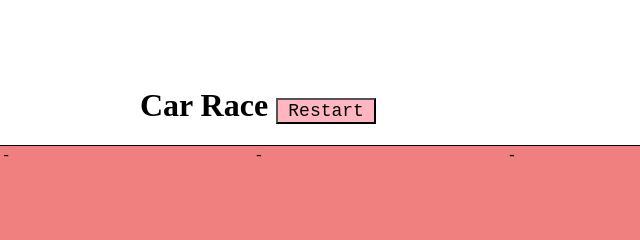
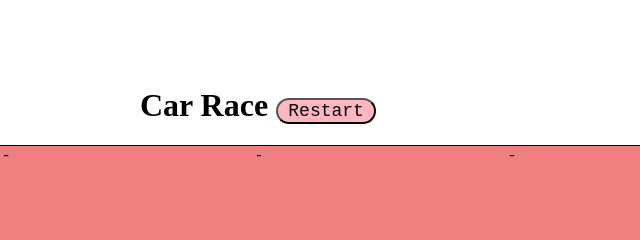
Before and after one commit to digitalspider/js-games, a plain HTML site: page car-race/index.html in a window 1280 px wide. Shown: the top 240 px of the page, 382-1022 px from the left. Drawn offline with Linux system fonts and the light colour scheme.

Commit message:
border-radius

```diff
--- a/car-race/index.html
+++ b/car-race/index.html
@@ -66,6 +66,7 @@
         background-color: lightpink;
         font-family: 'Courier New', Courier, monospace;
         font-size: large;
+        border-radius: 500px;
       }
     </style>
     <script>
```
